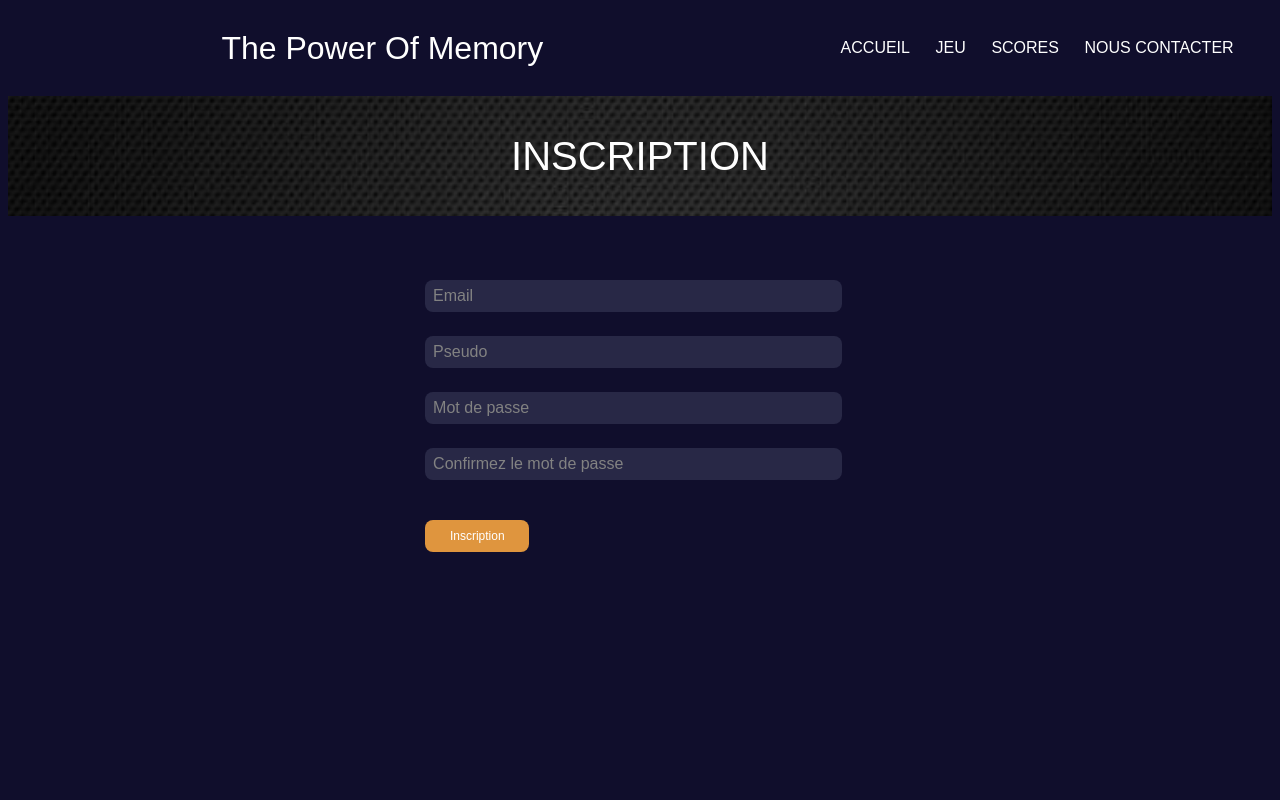
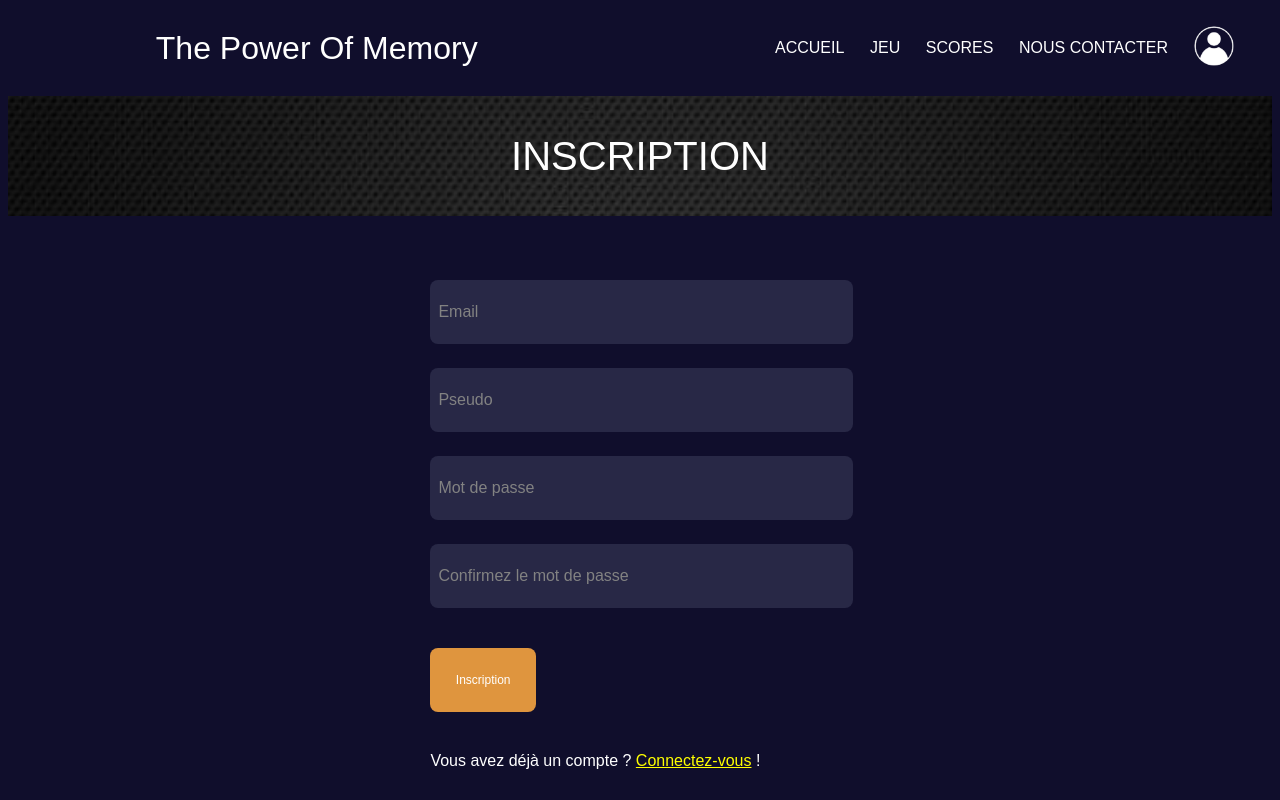
Before and after one commit to KasutoSoei/Projet-FLASH, a PHP site: page /register.html in a window 1280 px wide. Run offline with PHP 8.4, Linux system fonts and the light colour scheme.

Commit message:
ajout de fonctionnalités dans login.html et register.html + un bouton pour acceder a son espace dans le header

```diff
--- a/assets/css/header.css
+++ b/assets/css/header.css
@@ -11,23 +11,29 @@
     margin-right: 1vw;
 }
 
-a {
+.header_link {
     text-decoration: none;
     color: white
 }
-a:hover {
+.header_link:hover {
     text-decoration: none;
     color: orange
 }
 
 .header_titre {
-    margin-left: 2vw;
     font-size: 4vmin;
     width: 50%;
 }
 
 .header_bouton {
+    margin-right: 2vw;
     font-size: 2vmin;
-    margin-right: 2vw;
     width: auto;
 }
+
+.header_logo {
+    margin-right: 2vw;
+    border-radius: 100%;
+    width: 5vmin;
+    height: auto;
+}
--- a/assets/css/register.css
+++ b/assets/css/register.css
@@ -1,6 +1,7 @@
 body {
     font-family: arial;
     background-color: rgb(16, 14, 44);
+    color: white;
 }
 
 .register_titre {
@@ -16,9 +17,9 @@ body {
 
 .inscription {
     margin-top: 5vh;
-    margin-left: 33%;
+    margin-left: 33vw;
     height: 25vh;
-    width: 33%;
+    width: 33vw;
     display: flex;
     flex-direction: column;
     align-items: flex-start;
@@ -32,19 +33,28 @@ body {
     background-color: rgb(40, 40, 70);
     color:rgb(130, 130, 130);
     font-size: 2vmin;
-    height: 4vh;
-    line-height: 4vh;
+    height: 8vh;
+    line-height: 8vh;
     width: 100%;
 }
 
 .inscription_bouton {
     margin-top: 5vh;
+    margin-bottom: 5vh;
     border-radius: 1vmin;
     background-color: rgb(223, 149, 62);
     color:white;
     font-size: 1.5vmin;
-    height: 4vh;
-    line-height: 4vh;
+    height: 8vh;
+    line-height: 8vh;
     text-align: center;
     width: 25%;
 }
+
+.register_link {
+    color: yellow;
+    text-align: center;
+}
+.register_link:hover {
+    color: orange
+}
--- a/register.html
+++ b/register.html
@@ -12,16 +12,19 @@
                 The Power Of Memory
             </span>
             <span class="header_bouton">
-                <a href = index.html>ACCUEIL</a>
+                <a href = index.html class="header_link">ACCUEIL</a>
             </span>
             <span class="header_bouton">
-                <a href = jeu.html>JEU</a>
+                <a href = jeu.html class="header_link">JEU</a>
             </span>
             <span class="header_bouton">
-                <a href = scores.html>SCORES</a>
+                <a href = scores.html class="header_link">SCORES</a>
             </span>
             <span class="header_bouton">
-                <a href = contact.html>NOUS CONTACTER</a>
+                <a href = contact.html class="header_link">NOUS CONTACTER</a>
+            </span>
+            <span>
+                <a href="myAccount.html"><img src="assets\images\profile.png" class="header_logo"></a>
             </span>
         </div>
     </header>
@@ -45,5 +48,8 @@
         <span class="inscription_bouton">
             Inscription
         </span>
+        <span>
+            Vous avez déjà un compte ? <a href = login.html class="register_link">Connectez-vous</a> !
+        </span>
     </div>
 </body>
```
Also changed, not shown: assets/css/login.css (+12 -2 lines), contact.html (+5 -5 lines), header.html (+7 -4 lines), login.html (+10 -4 lines), MyPage.html (deleted), assets/images/profile.png (added).
